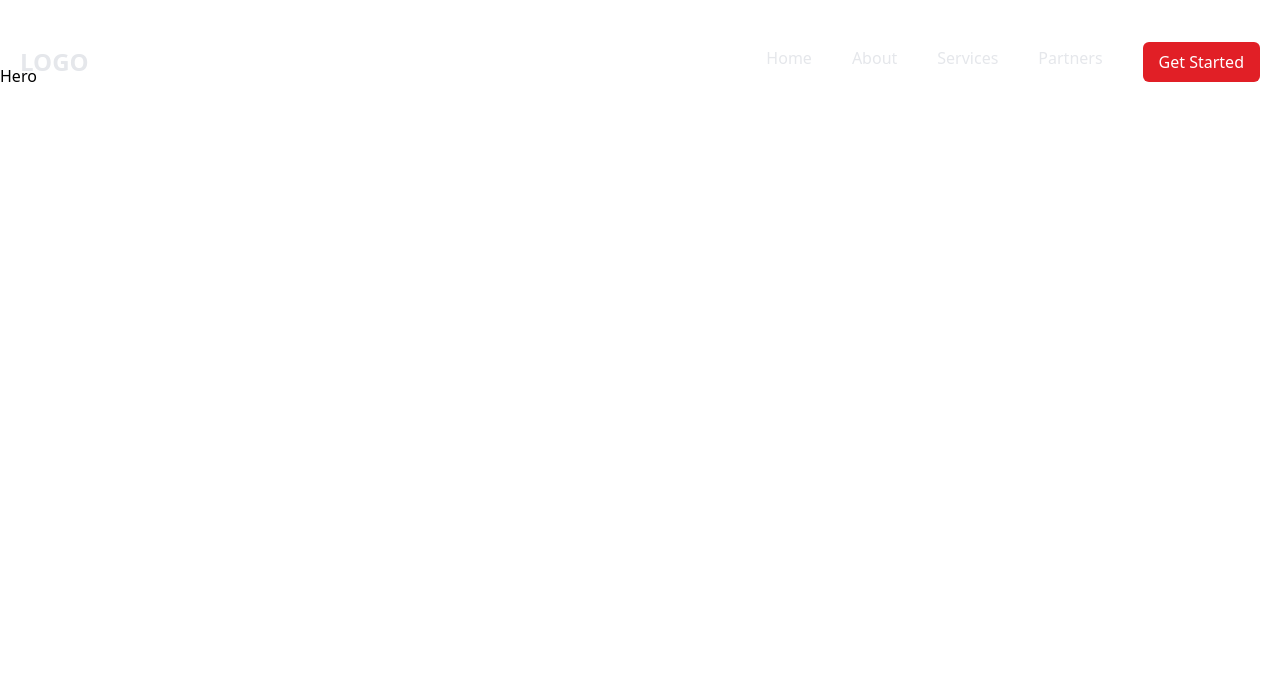
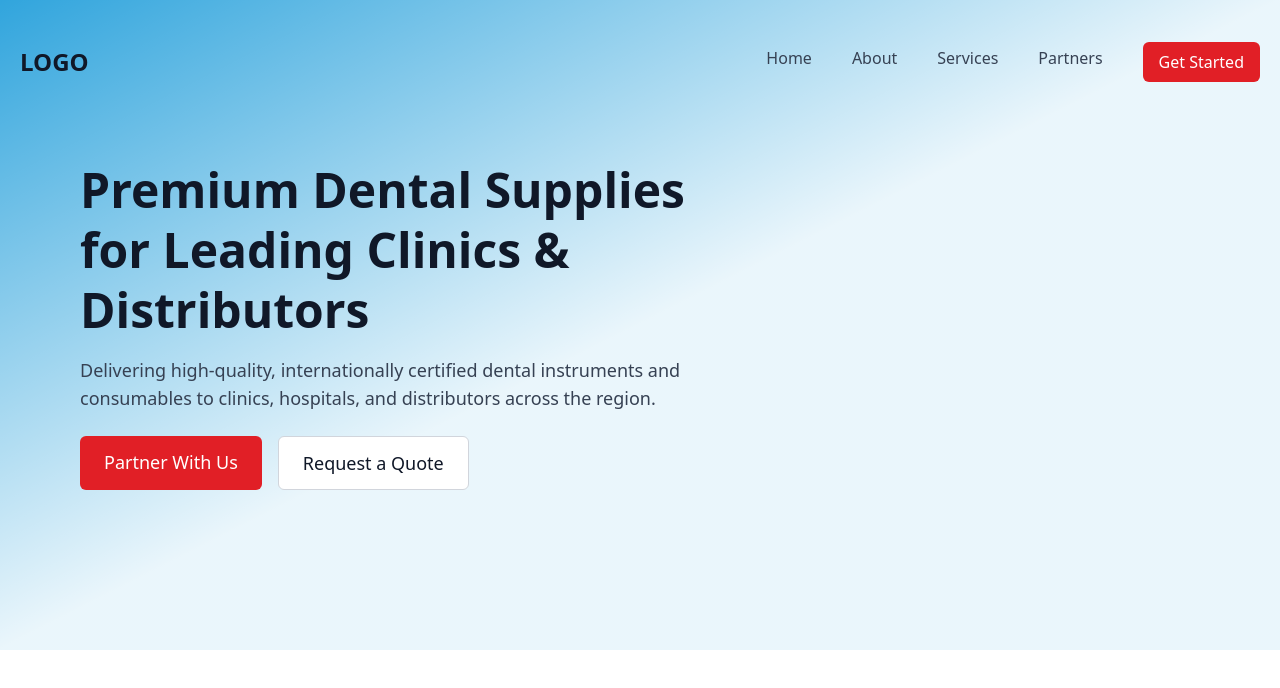
Before and after one commit to Molars-Dental-Practice/saba-al-badr, a React (Vite) app: page / in a window 1280 px wide. Shown: the top 688 px of the page. Built offline with nearby package versions, Linux system fonts and the light colour scheme.

Commit message:
design hero section

```diff
--- a/src/components/Hero.tsx
+++ b/src/components/Hero.tsx
@@ -1,5 +1,39 @@
+// import bgImage from "../assets/saba-al-badr.webp";
+
+// style = {{ backgroundImage: `url(${bgImage})` }}
+
 const Hero = () => {
-  return <div className="min-h-[180vh] relative py-16">Hero</div>;
+  return (
+    <section className="relative bg-[#31a5dd] bg-cover bg-center md:min-h-[70vh] flex items-center px-5 md:px-12 lg:px-20  py-40">
+      <div className="absolute inset-0 bg-gradient-to-br from-transparent via-white/90 to-white/90"></div>
+      <span className="max-w-[1440px] mx-auto w-full">
+        <div className="relative max-w-2xl text-gray-900 z-10">
+          <h1 className="text-3xl md:text-5xl font-bold leading-tight">
+            Premium Dental Supplies for Leading Clinics & Distributors
+          </h1>
+          <p className="mt-4 text-lg text-gray-700">
+            Delivering high-quality, internationally certified dental
+            instruments and consumables to clinics, hospitals, and distributors
+            across the region.
+          </p>
+          <div className="mt-6 flex gap-4 flex-col sm:flex-row text-center">
+            <a
+              href="#contact"
+              className="bg-[#E11F26] text-white px-6 py-3 rounded-md text-lg font-medium hover:bg-[#1e8bbd] transition"
+            >
+              Partner With Us
+            </a>
+            <a
+              href="#quote"
+              className="bg-white text-gray-900 border border-gray-300 px-6 py-3 rounded-md text-lg font-medium hover:bg-gray-100 transition"
+            >
+              Request a Quote
+            </a>
+          </div>
+        </div>
+      </span>
+    </section>
+  );
 };
 
 export default Hero;
--- a/src/components/Navbar.tsx
+++ b/src/components/Navbar.tsx
@@ -27,7 +27,7 @@ const Nav = () => {
         <a
           href="/"
           className={`text-2xl font-bold flex items-center space-x-2 transition-all duration-300 ${
-            scrolled ? "text-gray-900" : "text-gray-200"
+            scrolled ? "text-gray-900" : "text-gray-900"
           }`}
         >
           <span>LOGO</span>
@@ -36,7 +36,7 @@ const Nav = () => {
         {/* Desktop Menu */}
         <div
           className={`hidden md:flex space-x-6 md:space-x-10 items-center font-medium transition-all duration-300 ${
-            scrolled ? "text-gray-700" : "text-gray-200"
+            scrolled ? "text-gray-700" : "text-gray-700"
           }`}
         >
           {["Home", "About", "Services", "Partners"].map((text, index) => (
@@ -61,7 +61,7 @@ const Nav = () => {
           aria-label="Open navigation menu"
           onClick={() => setMenuOpen(!menuOpen)}
           className={`md:hidden transition-all duration-300 ${
-            scrolled ? "text-gray-900" : "text-gray-200"
+            scrolled ? "text-gray-900" : "text-[#E11F26]"
           }`}
         >
           {menuOpen ? <FiX size={24} /> : <FiMenu size={24} />}
@@ -69,21 +69,27 @@ const Nav = () => {
       </div>
 
       {/* Mobile Menu */}
-      {/* Mobile Menu */}
       {menuOpen && (
-        <div className="md:hidden bg-white border-t border-gray-200 py-2 divide-y divide-gray-200">
+        <div
+          className={`md:hidden bg-white h-[100vh] border-t border-gray-200 transition-all duration-500 overflow-hidden ${
+            menuOpen
+              ? "max-h-[500px] opacity-100 py-2"
+              : "max-h-0 opacity-0 py-0"
+          }`}
+        >
           {[
             { href: "/", label: "Home" },
             { href: "#about", label: "About" },
             { href: "#services", label: "Services" },
             { href: "#partners", label: "Partners" },
             { href: "#get-started", label: "Get Started" },
-          ].map((item, idx) => (
+          ].map((item, idx, array) => (
             <a
               key={idx}
               onClick={toogleMenu}
               href={item.href}
-              className="flex justify-between items-center py-3 px-4 hover:bg-gray-100 group"
+              className={`flex justify-between items-center py-3 px-4 hover:bg-gray-100 group
+          ${idx !== array.length - 1 ? "border-b border-gray-200" : ""}`}
             >
               <span>{item.label}</span>
               <span className="opacity-0 group-hover:opacity-100 transform transition-opacity duration-200">
```
Also changed, not shown: src/assets/saba-al-badr.webp (added).
